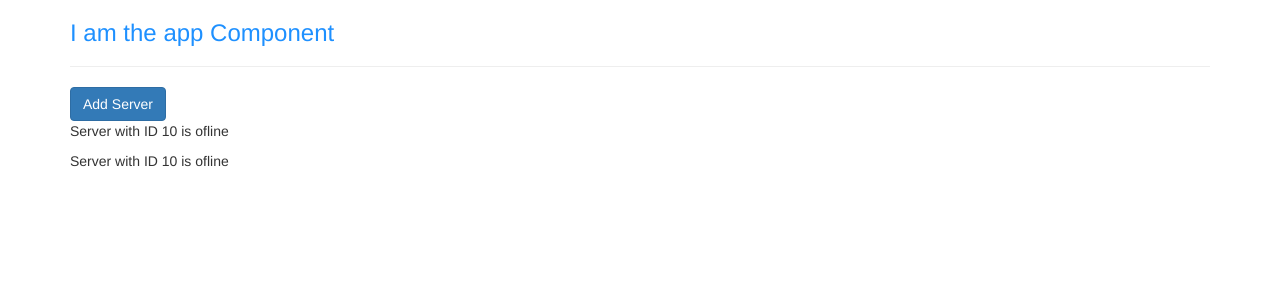
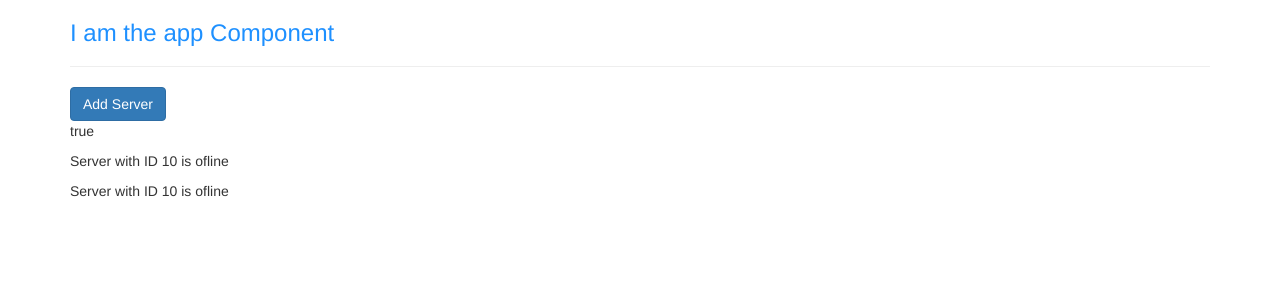
Before and after one commit to mfrandes/my-first-angular-app, an Angular app: page / in a window 1280 px wide. Shown: the top 300 px of the page. Built offline with nearby package versions, Linux system fonts and the light colour scheme.

Commit message:
propriety binding

```diff
--- a/src/app/servers/servers.component.html
+++ b/src/app/servers/servers.component.html
@@ -2,6 +2,6 @@
 class="btn btn-primary"
 [disabled]="!allowNewServer"
 > Add Server</button>
-
+<p [innerText]=allowNewServer></p>
 <app-server></app-server>
 <app-server></app-server>
```
